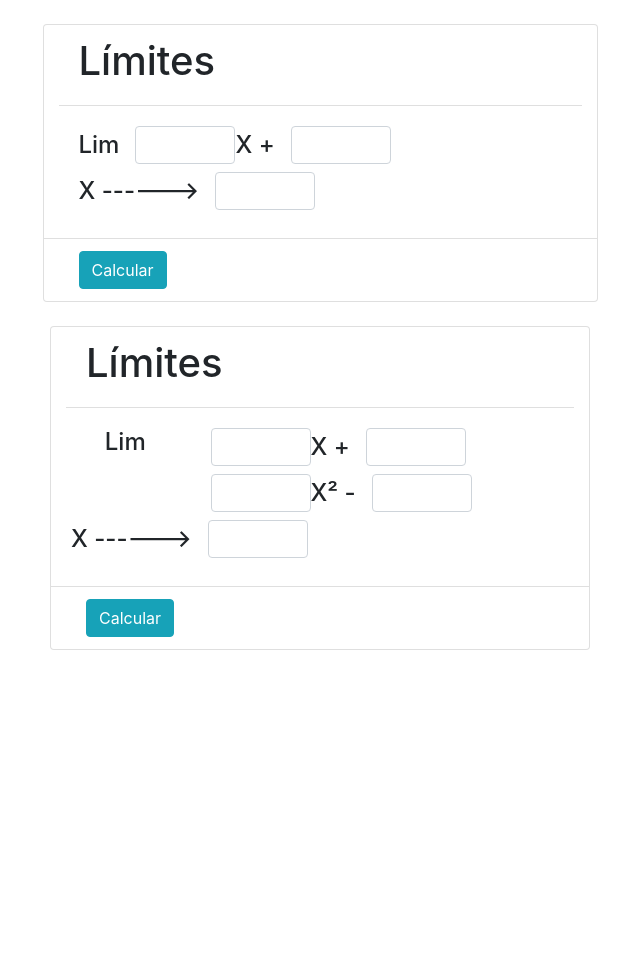
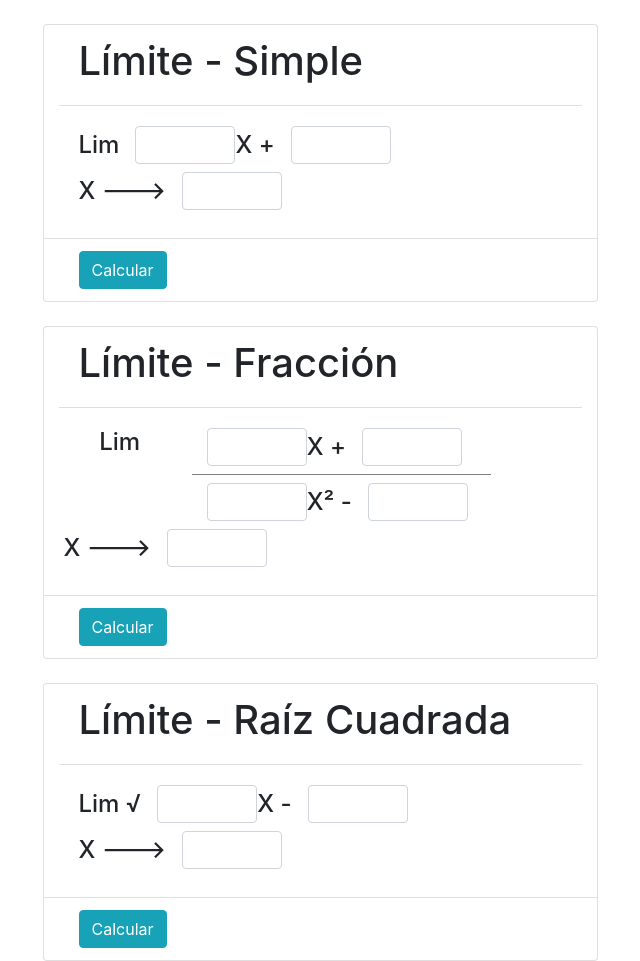
Before and after one commit to pablo-maldonado/sistemaLineal, a plain HTML site: page limites/index.html in a window 1280 px wide. Shown: the whole page, without its empty margins (320-960 px from the left). Before the commit the page ends 800 px from the top, so only its background shows below. Drawn offline with nearby package versions, Linux system fonts and the light colour scheme.

Commit message:
limite de raiz cuadrada

```diff
--- a/limites/css/master.css
+++ b/limites/css/master.css
@@ -11,3 +11,8 @@ input {
   input.has-error {
     border: 1px solid red;
   }
+
+.divider{
+  border-bottom: 1px solid #00000080;
+  padding-bottom: 0.5rem;
+  }
--- a/limites/index.html
+++ b/limites/index.html
@@ -11,7 +11,7 @@
         <form class="form-inline">
             <div class="col-sm-12 col-md-8 col-lg-6 offset-lg-3 offset-md-2 card mt-4">
                 <div class="card-header bg-transparent">
-                    <h1>Límites</h1>
+                    <h1>Límite - Simple</h1>
                 </div>
                 <div class="card-body">
                     <div class="form-group mb-2">
@@ -21,13 +21,14 @@
                         <input class="form-control limit-one" type="number" name="value_b">
                     </div>
                     <div class="form-group mb-2">
-                        <h4 class="mr-3 mb-0"> X ------></h4>
+                        <h4 class="mr-3 mb-0"> X ---></h4>
                         <input class="form-control limit-one" type="number" name="value_x_one">
                     </div>
                 </div>
                 <div class="row card-footer bg-transparent">
                     <div class="col-12 float-right">
                         <button class="btn btn-info" id="submit_one" type="button" name="button">Calcular</button>
+                    </div>
                  </div>
             </div>
         </form>
@@ -37,13 +38,13 @@
         <form class="form-inline">
             <div class="col-sm-12 col-md-8 col-lg-6 offset-lg-3 offset-md-2 card mt-4">
                 <div class="card-header bg-transparent">
-                        <h1>Límites</h1>
+                    <h1>Límite - Fracción</h1>
                 </div>
                 <div class="card-body row">
                     <div class="col-3">
                         <h4 class="mr-3 mb-0 text-center"> Lim </h4>
                     </div>
-                        <div class="form-group mb-2 col-9">
+                    <div class="form-group mb-2 col-7 divider">
                         <input class="form-control limit-two" type="number" name="value_a_one">
                         <h4 class="mr-3 mb-0"> X +</h4>
                         <input class="form-control limit-two" type="number" name="value_b_one">
@@ -54,7 +55,7 @@
                         <input class="form-control limit-two" type="number" name="value_b_two">
                     </div>
                     <div class="form-group mb-2">
-                            <h4 class="mr-3 mb-0"> X ------></h4>
+                        <h4 class="mr-3 mb-0"> X ---></h4>
                         <input class="form-control limit-two" type="number" name="value_x_two">
                     </div>
                 </div>
@@ -63,9 +64,36 @@
                         <button class="btn btn-info" id="submit_two" type="button" name="button">Calcular</button>
                     </div>
                 </div>
+            </div>
         </form>
     </div>
 
+    <div class="container">
+        <form class="form-inline">
+            <div class="col-sm-12 col-md-8 col-lg-6 offset-lg-3 offset-md-2 card mt-4">
+                <div class="card-header bg-transparent">
+                      <h1>Límite - Raíz Cuadrada</h1>
+                </div>
+                <div class="card-body">
+                    <div class="form-group mb-2">
+                        <h4 class="mr-3 mb-0"> Lim &#8730;</h4>
+                        <input class="form-control limit-three" type="number" name="value_a_three">
+                        <h4 class="mr-3 mb-0"> X -</h4>
+                        <input class="form-control limit-three" type="number" name="value_b_three">
+                    </div>
+                    <div class="form-group mb-2">
+                        <h4 class="mr-3 mb-0"> X ---></h4>
+                        <input class="form-control limit-three" type="number" name="value_x_three">
+                    </div>
+                 </div>
+                 <div class="row card-footer bg-transparent">
+                    <div class="col-12 float-right">
+                        <button class="btn btn-info" id="submit_three" type="button" name="button">Calcular</button>
+                    </div>
+                </div>
+            </div>
+        </form>
+    </div>
     <div class="result col-sm-12 col-md-8 col-lg-6 offset-lg-3 offset-md-2 card mt-4">
         <div class="card-header bg-transparent">
             <h4>Resultado</h4>
@@ -73,9 +101,7 @@
         <div class="card-body">
             <h5 id="result"></h5>
         </div>
-                <div class="card-footer bg-transparent">
-
-                </div>
+        <div class="card-footer bg-transparent"></div>
     </div>
 </body>
 <script src="https://ajax.googleapis.com/ajax/libs/jquery/3.3.1/jquery.min.js"></script>
--- a/limites/script/script.js
+++ b/limites/script/script.js
@@ -6,6 +6,10 @@ $( "#submit_one" ).click(function() {
 $( "#submit_two" ).click(function() {
     main_limit_two();
   });
+
+$( "#submit_three" ).click(function() {
+   main_limit_three();
+});
 
 function main_limit_one() {
     var a = parseInt($("input[type=number][name=value_a]").val());
@@ -44,6 +48,25 @@ function main_limit_two(){
     $( ".result" ).show();
 };
 
+function main_limit_three() {
+    var a = parseInt($("input[type=number][name=value_a_three]").val());
+    var b = parseInt($("input[type=number][name=value_b_three]").val());
+    var x = parseInt($("input[type=number][name=value_x_three]").val());
+
+    //verificar que los input no esten vacios
+    if (not_empty('limit-three')) {
+        var limit = calculate_limit_three(a, b, x);
+        if(limit >= 0){
+            $( "#result" ).html("El límite de la función es " + limit);
+        }
+    };
+    //sustituir X por el valor de la variable x
+
+    //mostrar el resultado
+    $( ".result" ).show();
+
+};
+
 function calculate_limit_one(a, b, x) {
     return parseInt(a * x + b);
 };
@@ -56,6 +79,16 @@ function calculate_limit_two(a_one, b_one, a_two, b_two, x) {
     } else {
        var nominador = a_one * x + b_one;
        limit = nominador / denominador;
+    }
+    return limit;
+};
+
+function calculate_limit_three(a_three, b_three, x) {
+    var limit = (a_three * x) - b_three;
+    if (limit < 0) {
+        $( "#result" ).html("El límite no existe");
+    } else {
+        limit = Math.sqrt(limit);
     }
     return limit;
 };
```
Lines whose indentation alone changed are shown as unchanged.
